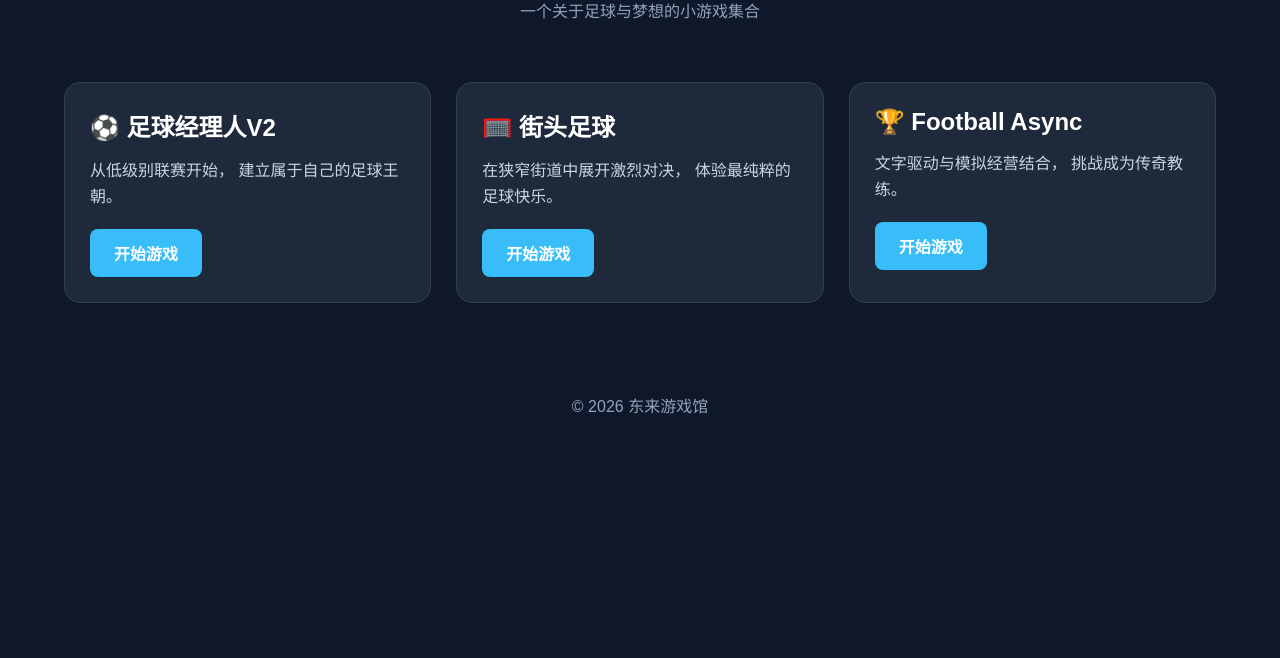
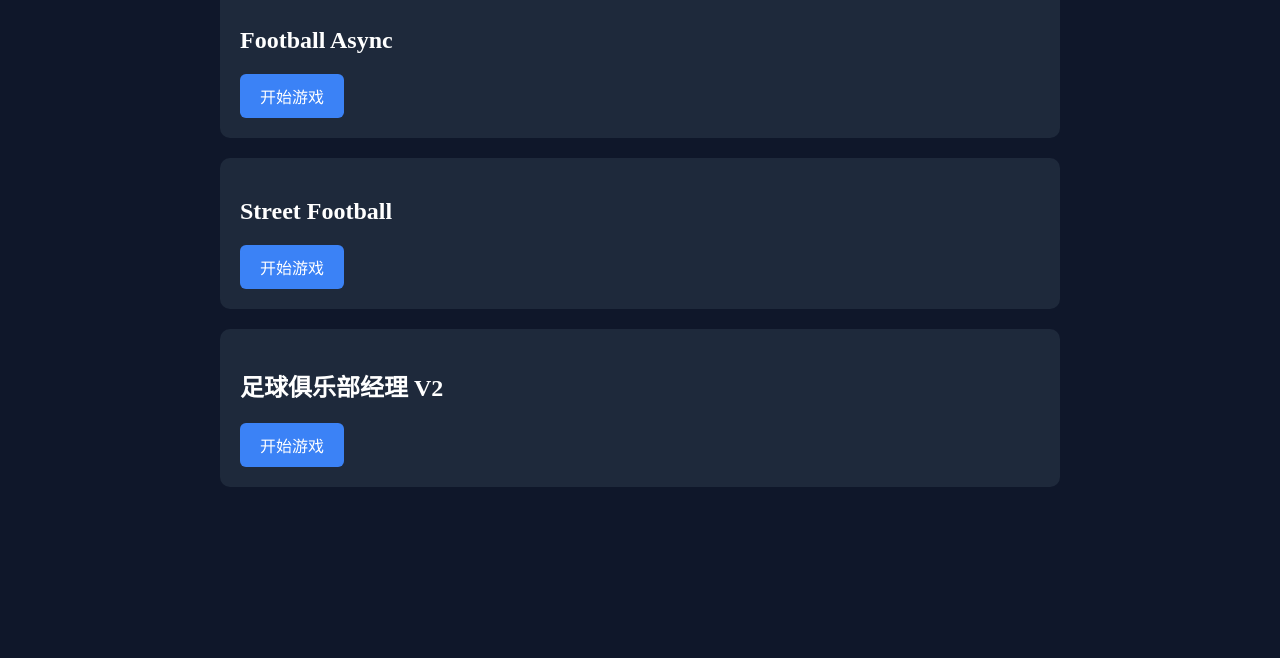
Before and after one commit to gujiandonglai/my-web-game, a plain HTML site: page index.html in a window 1280 px wide. Shown: the part 142-800 px from the top of the page. Drawn offline with Linux system fonts and the light colour scheme.

Commit message:
Update index.html

```diff
--- a/index.html
+++ b/index.html
@@ -3,154 +3,58 @@
 <head>
 <meta charset="UTF-8">
 <meta name="viewport" content="width=device-width, initial-scale=1.0">
-
 <title>东来游戏馆</title>
 
 <style>
-
-*{
-    margin:0;
-    padding:0;
-    box-sizing:border-box;
-}
-
 body{
     background:#0f172a;
     color:white;
-    font-family:"Microsoft YaHei",sans-serif;
-    min-height:100vh;
+    font-family:"Microsoft YaHei";
+    margin:0;
+    padding:40px;
 }
 
-header{
+h1{
     text-align:center;
-    padding:60px 20px;
 }
 
-header h1{
-    font-size:48px;
-    margin-bottom:10px;
+.game{
+    background:#1e293b;
+    margin:20px auto;
+    padding:20px;
+    border-radius:10px;
+    max-width:800px;
 }
 
-header p{
-    color:#94a3b8;
-}
-
-.container{
-    width:90%;
-    max-width:1200px;
-    margin:auto;
-}
-
-.game-grid{
-    display:grid;
-    grid-template-columns:repeat(auto-fit,minmax(280px,1fr));
-    gap:25px;
-    margin-bottom:60px;
-}
-
-.card{
-    background:#1e293b;
-    border-radius:16px;
-    padding:25px;
-    transition:0.3s;
-    border:1px solid #334155;
-}
-
-.card:hover{
-    transform:translateY(-5px);
-    border-color:#38bdf8;
-}
-
-.card h2{
-    margin-bottom:15px;
-}
-
-.card p{
-    color:#cbd5e1;
-    margin-bottom:20px;
-    line-height:1.6;
-}
-
-.play-btn{
+a{
     display:inline-block;
-    padding:12px 24px;
-    background:#38bdf8;
+    padding:10px 20px;
+    background:#3b82f6;
     color:white;
     text-decoration:none;
-    border-radius:8px;
-    font-weight:bold;
+    border-radius:6px;
 }
-
-.play-btn:hover{
-    background:#0ea5e9;
-}
-
-footer{
-    text-align:center;
-    padding:30px;
-    color:#94a3b8;
-}
-
 </style>
 </head>
 
 <body>
 
-<header>
-    <h1>⚽ 东来游戏馆</h1>
-    <p>一个关于足球与梦想的小游戏集合</p>
-</header>
+<h1>⚽ 东来游戏馆</h1>
 
-<div class="container">
-
-    <div class="game-grid">
-
-        <div class="card">
-            <h2>⚽ 足球经理人V2</h2>
-            <p>
-                从低级别联赛开始，
-                建立属于自己的足球王朝。
-            </p>
-
-            <a class="play-btn"
-               href="足球俱乐部经理v2.html">
-                开始游戏
-            </a>
-        </div>
-
-        <div class="card">
-            <h2>🥅 街头足球</h2>
-            <p>
-                在狭窄街道中展开激烈对决，
-                体验最纯粹的足球快乐。
-            </p>
-
-            <a class="play-btn"
-               href="street_football.html">
-                开始游戏
-            </a>
-        </div>
-
-        <div class="card">
-            <h2>🏆 Football Async</h2>
-            <p>
-                文字驱动与模拟经营结合，
-                挑战成为传奇教练。
-            </p>
-
-            <a class="play-btn"
-               href="football_async.html">
-                开始游戏
-            </a>
-        </div>
-
-    </div>
-
+<div class="game">
+<h2>Football Async</h2>
+<a href="football_async.html">开始游戏</a>
 </div>
 
-<footer>
-    © 2026 东来游戏馆
-</footer>
+<div class="game">
+<h2>Street Football</h2>
+<a href="street_football.html">开始游戏</a>
+</div>
+
+<div class="game">
+<h2>足球俱乐部经理 V2</h2>
+<a href="足球俱乐部经理v2.html">开始游戏</a>
+</div>
 
 </body>
 </html>
```
